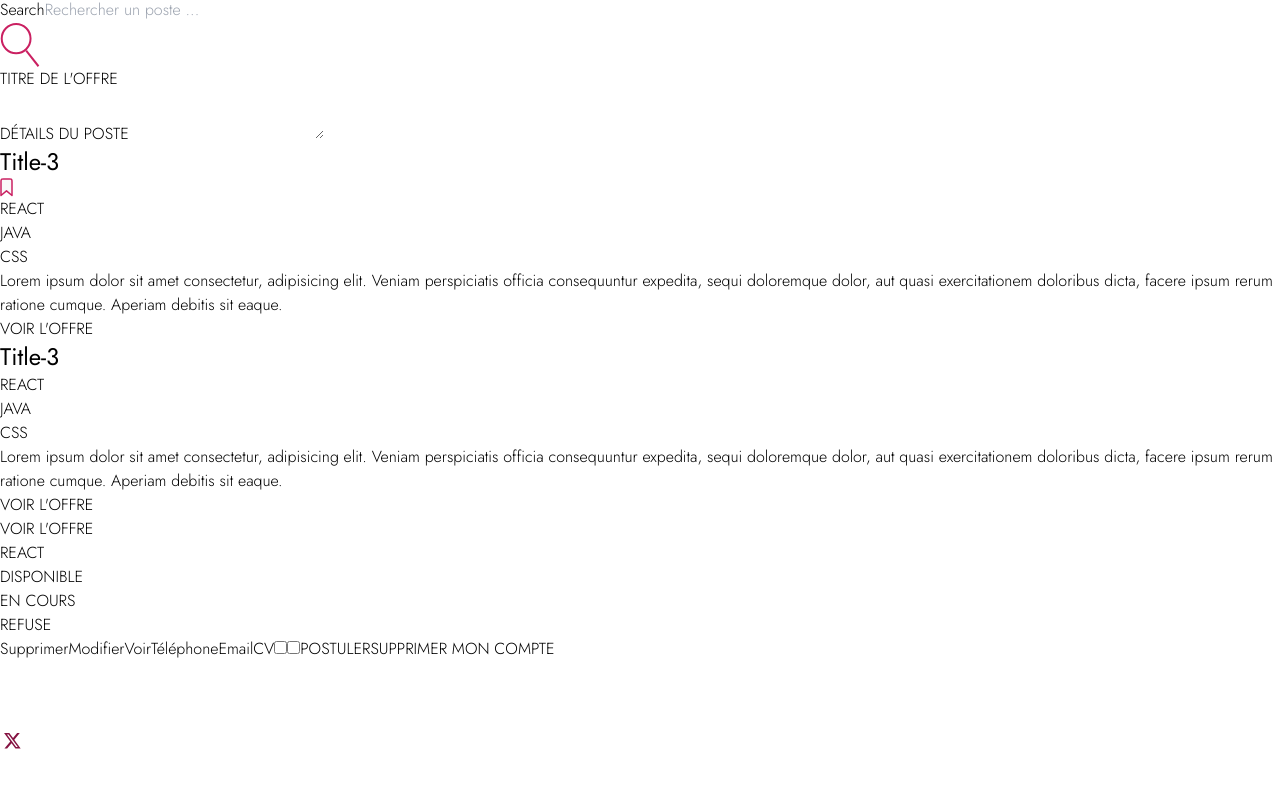
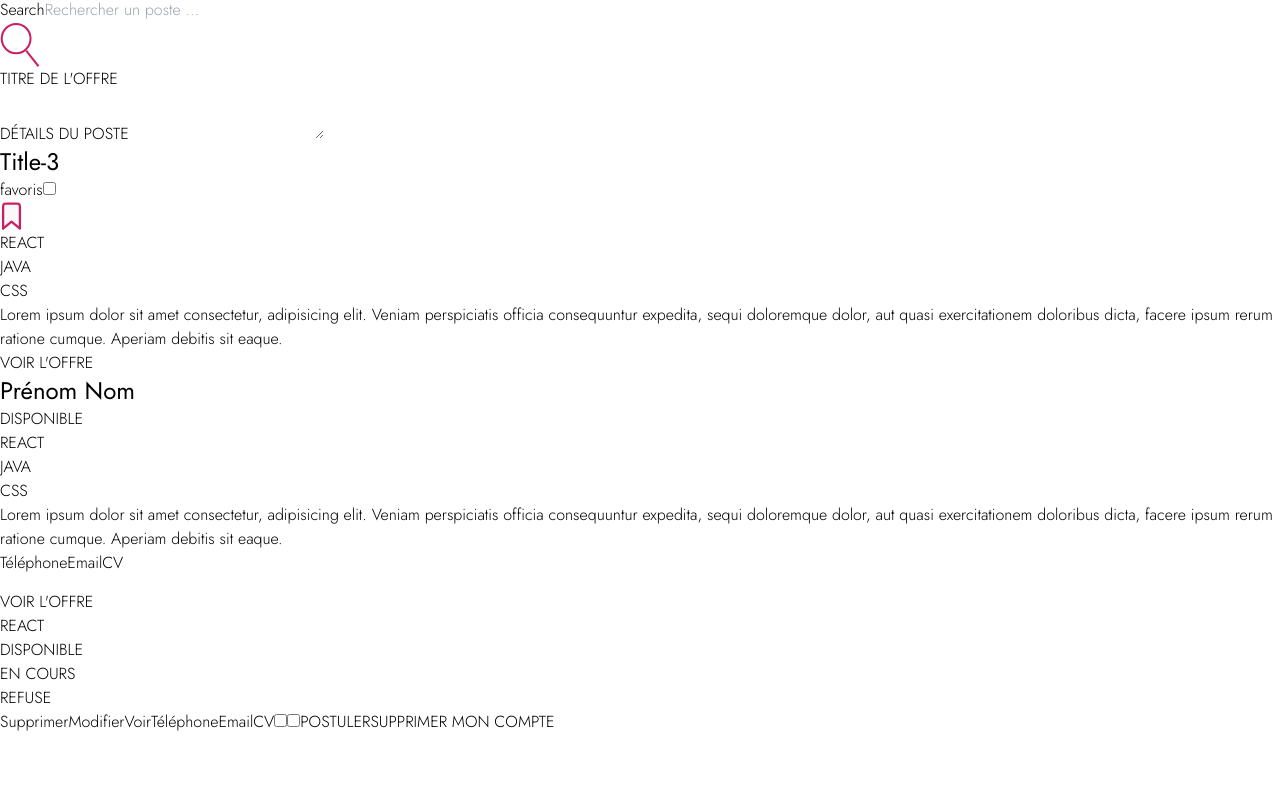
Before and after one commit to WildCodeSchool-2024-02/JS-bdx-0224-P3-Externatic, a React (Vite) app in the folder client/: page / in a window 1280 px wide. Shown: the part 505-1292 px from the top of the page. Built offline with nearby package versions, Linux system fonts and the light colour scheme.

Commit message:
me vs signet : i win

```diff
--- a/client/src/components/atomic/Atomic.jsx
+++ b/client/src/components/atomic/Atomic.jsx
@@ -100,7 +100,7 @@ export default function Atomic() {
         {/* CARD */}
         <section className="flex gap-4 max-md:flex-col max-md:items-center max-md:justify-center">
           <Card />
-          <CardConsultant />
+          <CardConsultant  />
         </section>
         {/* END */}
 
--- a/client/src/components/atomic/buttons/ButtonSmall.jsx
+++ b/client/src/components/atomic/buttons/ButtonSmall.jsx
@@ -7,7 +7,7 @@ function ButtonSmall({ name, img, alt }) {
       type="button"
     >
       {name}
-      <img src={img} alt={alt} />
+      <img src={img} alt={alt} className="w-6"/>
     </button>
   );
 }
--- a/client/src/components/atomic/card/Card.jsx
+++ b/client/src/components/atomic/card/Card.jsx
@@ -6,7 +6,24 @@ export default function Card() {
     <article className=" max-w-xl border border-[var(--primary-color)] rounded-md shadow-lg custom-shadow min-h-44 p-4 bg-[var(--secondary-background-color)] mb-4 max-md:max-w-96 ">
       <header className="flex justify-between items-center mb-4">
         <h3 className="text-[var(--primary-color)] max-md:text-lg">Title-3 </h3>
-        <img src="./src/assets/images/signet.svg" alt="favori sélectionné" />
+        <label className="peer text-[0] cursor-pointer">favoris
+          <input type="checkbox" className="peer hidden"/>
+        <svg
+          className=" peer-checked:fill-[var(--primary-color)]"
+          width="23"
+          height="29"
+          viewBox="0 0 13 19"
+          fill="#F9F9F9"
+          xmlns="http://www.w3.org/2000/svg"
+        >
+          <path
+            d="M1 3.92893C1 2.9037 1 2.39109 1.17128 1.99952C1.32193 1.65506 1.56233 1.37502 1.85802 1.19952C2.19416 1 2.6342 1 3.51429 1H9.48571C10.3658 1 10.8059 1 11.142 1.19952C11.4377 1.37502 11.6781 1.65506 11.8287 1.99952C12 2.39109 12 2.9037 12 3.92893V17.4752L6.5 12.8988L1 17.4752V3.92893Z"
+            stroke="#CA2061"
+            strokeWidth="1.5"
+            strokeLinejoin="round"
+          />
+        </svg>
+        </label>
       </header>
       <ul className="flex gap-1 relative mb-4">
         <Tag tag="REACT" />
--- a/client/src/components/atomic/card/CardConsultant.jsx
+++ b/client/src/components/atomic/card/CardConsultant.jsx
@@ -1,12 +1,17 @@
-import ButtonOffer from "../buttons/ButtonOffer";
+import ButtonSmall from "../buttons/ButtonSmall";
 import Tag from "../tag/Tag";
+import TagStatus from "../tag/TagStatus";
 
 export default function Card() {
   return (
     <article className=" max-w-xl border border-[var(--primary-color)] rounded-md shadow-lg custom-shadow min-h-44 p-4 bg-[var(--secondary-background-color)] mb-4 max-md:max-w-96 ">
       <header className="flex justify-between items-center mb-4">
-        <h3 className="text-[var(--primary-color)] max-md:text-lg">Title-3 </h3>
-
+        <h3 className="text-[var(--primary-color)] max-md:text-lg">Prénom Nom</h3>
+        <TagStatus
+          text="DISPONIBLE"
+          textColor="text-[var(--validation-color-ok)]"
+          borderColor="border-[var(--validation-color-ok)]"
+        />
       </header>
       <ul className="flex gap-1 relative mb-4">
         <Tag tag="REACT" />
@@ -20,8 +25,18 @@ export default function Card() {
         quasi exercitationem doloribus dicta, facere ipsum rerum ratione cumque.
         Aperiam debitis sit eaque.
       </p>
-      <footer className="flex justify-center">
-        <ButtonOffer />
+      <footer className="flex justify-center gap-4">
+        <ButtonSmall
+          name="Téléphone"
+          img="/src/assets/images/phone.svg"
+          alt="téléphone"
+        />
+        <ButtonSmall
+          name="Email"
+          img="/src/assets/images/mail.svg"
+          alt="Email"
+        />
+        <ButtonSmall name="CV" img="/src/assets/images/cv.svg" alt="cv" />
       </footer>
     </article>
   );
```
Also changed, not shown: client/src/components/atomic/tag/TagStatusOrange.jsx (deleted, +0 -9 lines), client/src/components/atomic/tag/TagStatusRed.jsx (deleted, +0 -9 lines).
